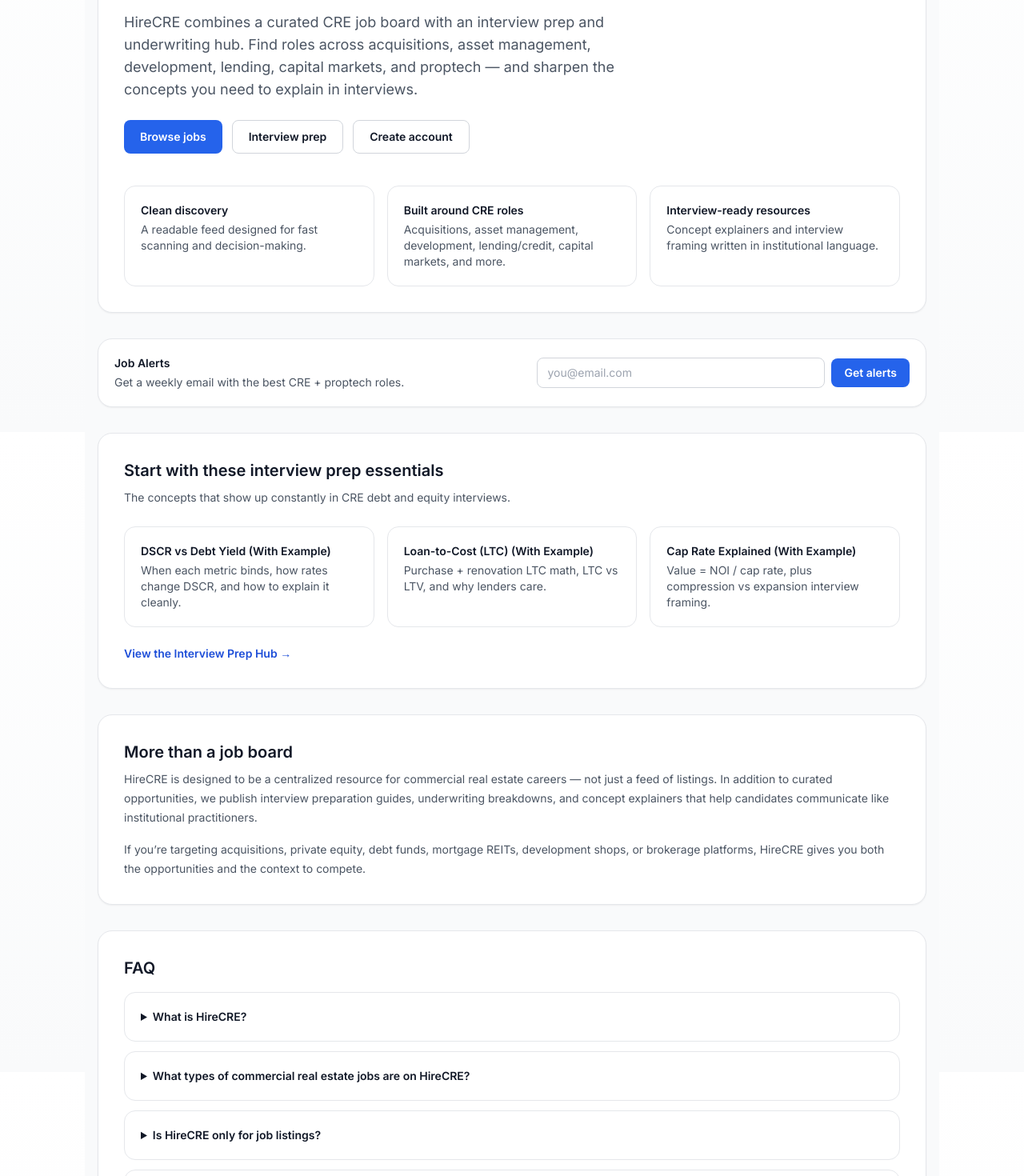
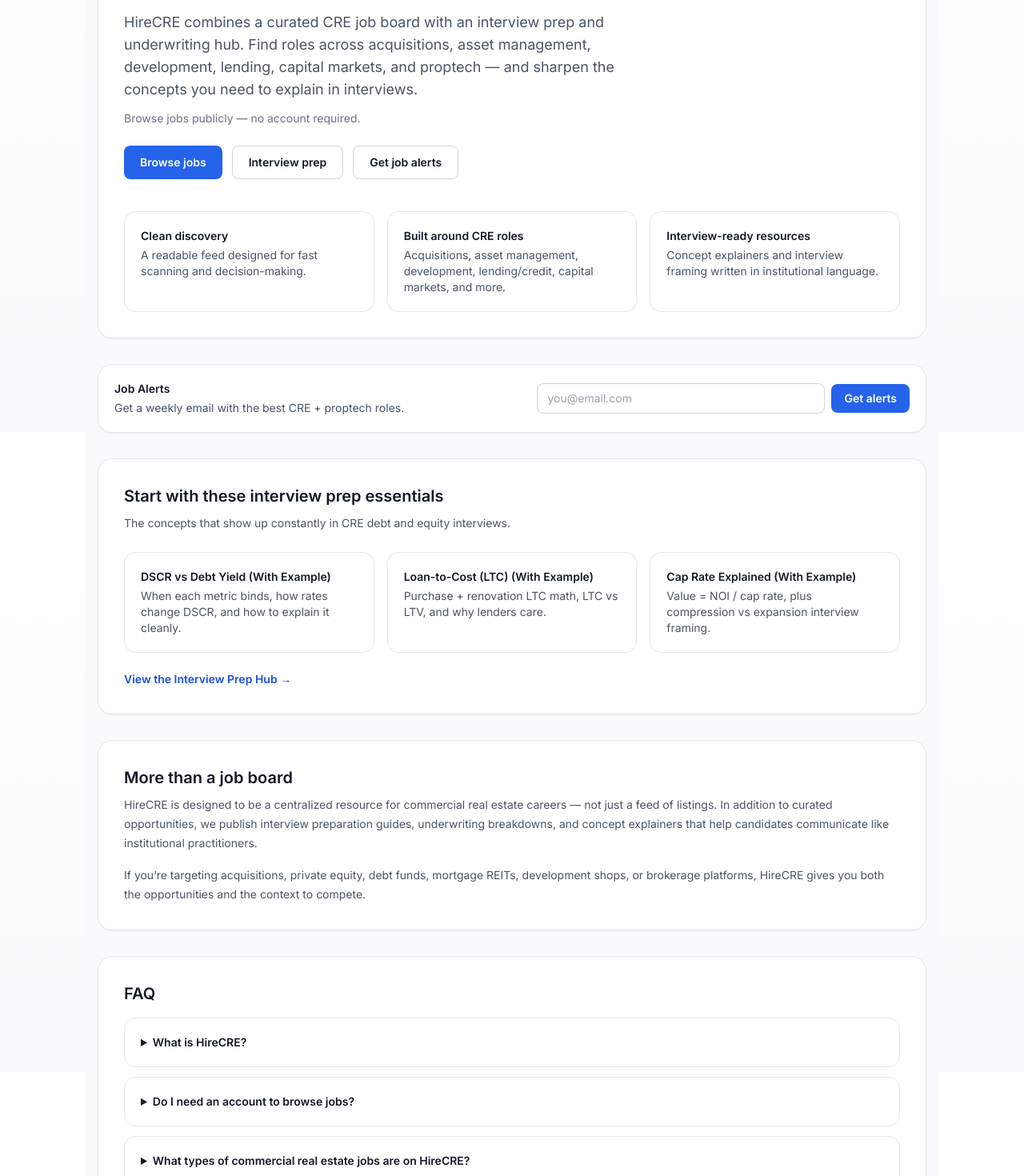
Before and after one commit to gdsatherlie/hirecre, a Next.js app: page / in a window 1280 px wide. Shown: the part 260-1730 px from the top of the page at 80% size. Built offline with nearby package versions, Linux system fonts and the light colour scheme; no server answers.

Commit message:
Update page.tsx _ remove login

```diff
--- a/app/page.tsx
+++ b/app/page.tsx
@@ -27,6 +27,10 @@ export default function HomePage() {
     {
       q: "What is HireCRE?",
       a: "HireCRE is a commercial real estate job board and career resource hub. We organize CRE and proptech roles into a clean, searchable feed and publish interview prep and underwriting explainers built for real-world CRE workflows.",
+    },
+    {
+      q: "Do I need an account to browse jobs?",
+      a: "No. You can browse the job board without creating an account. If you want optional features like job alerts (and future saved searches), you can sign up.",
     },
     {
       q: "What types of commercial real estate jobs are on HireCRE?",
@@ -108,6 +112,10 @@ export default function HomePage() {
               and sharpen the concepts you need to explain in interviews.
             </p>
 
+            <p className="mt-3 max-w-2xl text-sm text-gray-500">
+              Browse jobs publicly — no account required.
+            </p>
+
             <div className="mt-6 flex flex-wrap gap-3">
               <Link
                 href="/board"
@@ -124,10 +132,10 @@ export default function HomePage() {
               </Link>
 
               <Link
-                href="/login?signup=1"
+                href="/alerts"
                 className="inline-flex items-center justify-center rounded-lg border border-gray-300 bg-white px-5 py-2.5 text-sm font-semibold text-gray-900 hover:bg-gray-50"
               >
-                Create account
+                Get job alerts
               </Link>
             </div>
 
@@ -211,14 +219,14 @@ export default function HomePage() {
             <h2 className="text-xl font-semibold text-gray-900">More than a job board</h2>
 
             <p className="mt-2 text-sm leading-6 text-gray-600">
-              HireCRE is designed to be a centralized resource for commercial real estate careers — not just a feed of listings.
-              In addition to curated opportunities, we publish interview preparation guides, underwriting breakdowns,
-              and concept explainers that help candidates communicate like institutional practitioners.
+              HireCRE is designed to be a centralized resource for commercial real estate careers — not just a feed of
+              listings. In addition to curated opportunities, we publish interview preparation guides, underwriting
+              breakdowns, and concept explainers that help candidates communicate like institutional practitioners.
             </p>
 
             <p className="mt-4 text-sm leading-6 text-gray-600">
-              If you’re targeting acquisitions, private equity, debt funds, mortgage REITs, development shops, or brokerage platforms,
-              HireCRE gives you both the opportunities and the context to compete.
+              If you’re targeting acquisitions, private equity, debt funds, mortgage REITs, development shops, or
+              brokerage platforms, HireCRE gives you both the opportunities and the context to compete.
             </p>
           </div>
 
```
